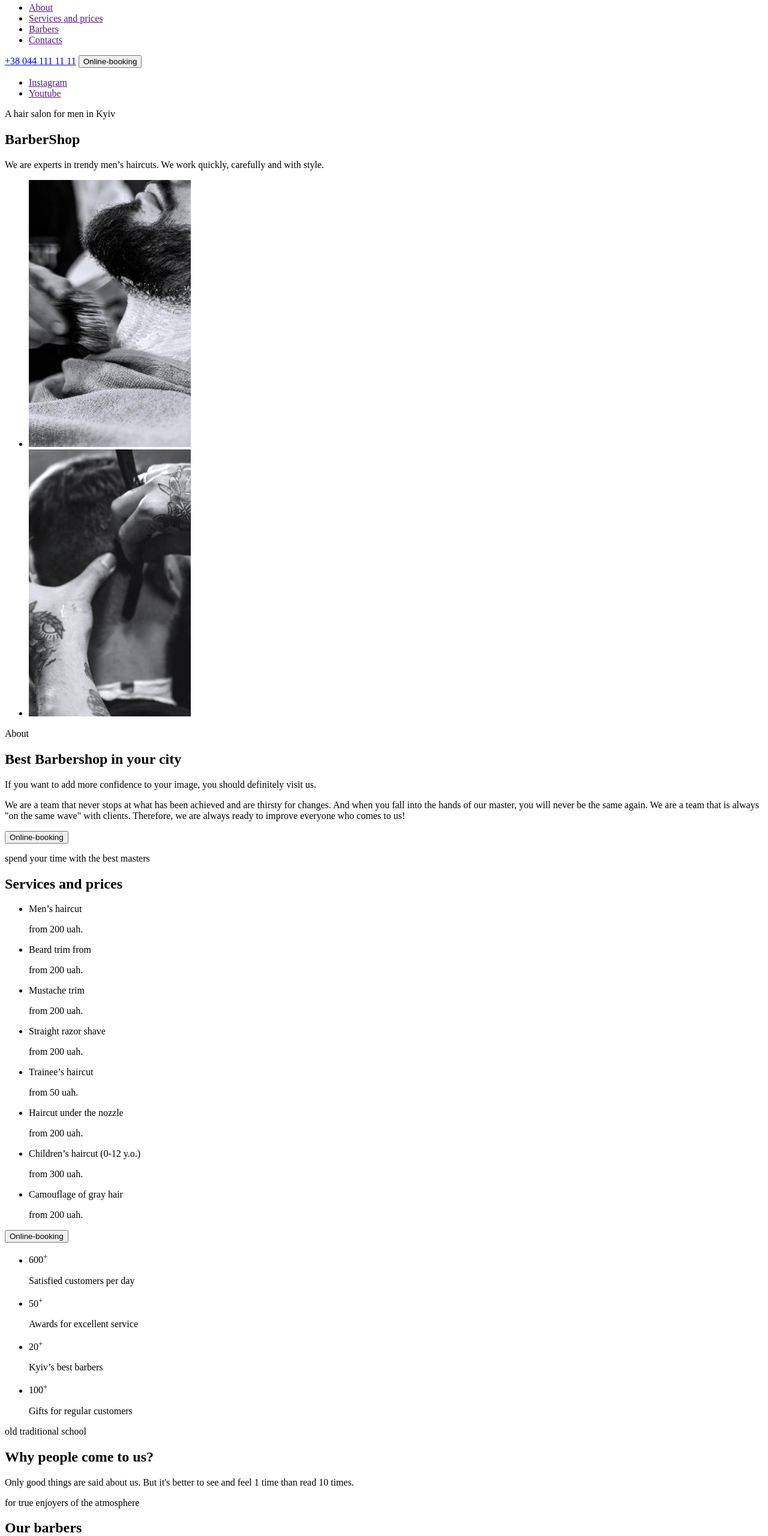
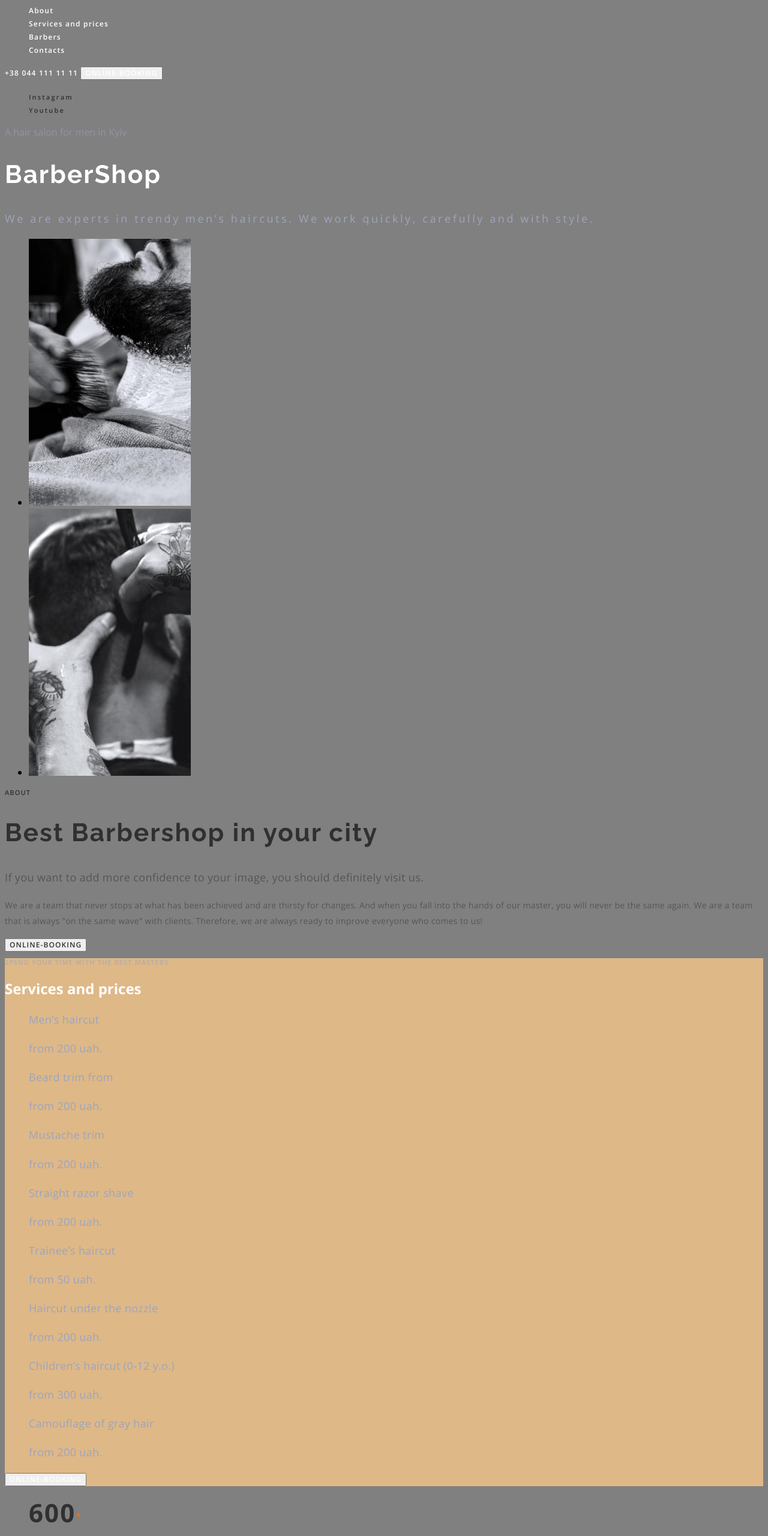
Before and after one commit to BohdanPoli/barber, a plain HTML site: page index.html in a window 1280 px wide. Shown: the part 80-2640 px from the top of the page at 60% size. Drawn offline with nearby package versions, Linux system fonts and the light colour scheme.

Commit message:
Add Css styles

```diff
--- a/css/style.css
+++ b/css/style.css
@@ -0,0 +1,240 @@
+:root {
+  --first-title-color: #303030;
+  --second-title-color: #ffffff;
+  --first-btn-color: #303030;
+  --second-btn-color: #ffffff;
+  --accent-color: #ff6c00;
+}
+
+.visually-hidden {
+  position: absolute;
+  width: 1px;
+  height: 1px;
+  padding: 0;
+  margin: -1px;
+  overflow: hidden;
+  clip: rect(0, 0, 0, 0);
+  white-space: nowrap;
+  border: 0;
+}
+
+body {
+  font-family: "Open sans", sans-serif;
+  background-color: grey;
+}
+
+.list {
+  list-style: none;
+}
+
+.link {
+  text-decoration: none;
+}
+
+.pre-title {
+  font-weight: 600;
+  font-size: 11px;
+  line-height: 1.36;
+  letter-spacing: 0.1em;
+  text-transform: uppercase;
+}
+
+.btn {
+  font-family: inherit;
+  font-weight: 600;
+  font-size: 12px;
+  line-height: 1.33;
+  letter-spacing: 0.09em;
+  text-transform: uppercase;
+}
+
+.btn:hover,
+.btn:focus {
+  background-color: var(--accent-color);
+  color: var(--second-btn-color);
+}
+
+.title {
+  font-family: "Raleway", sans-serif;
+  font-weight: 700;
+  font-size: 42px;
+  line-height: 1.17;
+  letter-spacing: 0.05em;
+}
+/* --------------------------------HEADER------------------------  */
+
+.header-link,
+.header-tel {
+  font-weight: 600;
+  font-size: 12px;
+  line-height: 1.33;
+  letter-spacing: 0.1em;
+  color: #ffffff;
+}
+
+.header-link:hover,
+.header-link:focus {
+  color: #ff6c00;
+}
+
+.header-btn {
+  color: #ffffff;
+}
+
+/* -------------------HERO SECTION----------------------  */
+
+.hero-link {
+  font-weight: 600;
+  font-size: 11px;
+  line-height: 1.36;
+  letter-spacing: 0.2em;
+  color: #303030;
+}
+
+.hero-link:hover,
+.hero-link:focus {
+  color: #ff6c00;
+}
+.hero-pre-title {
+  color: rgba(157, 164, 189, 0.6);
+}
+
+.hero-title {
+  color: var(--second-title-color);
+}
+
+.hero-after-title {
+  font-size: 18px;
+  line-height: 1.66;
+  letter-spacing: 0.2em;
+  color: #9da4bd;
+}
+
+/* -------------------ABOUT SECTION----------------------  */
+
+.about-pre-title {
+  color: #303030;
+}
+.about-title {
+  color: var(--first-title-color);
+}
+.about-after-title {
+  font-family: "Open Sans";
+  font-size: 18px;
+  line-height: 1.67;
+  letter-spacing: 0.02em;
+  color: #555555;
+}
+.about-text {
+  font-size: 14px;
+  line-height: 1.86;
+  letter-spacing: 0.02em;
+  color: #555555;
+}
+.about-btn {
+  color: var(--first-btn-color);
+}
+
+/* --------------------PRICES SECTION ------------------------- */
+
+.prices {
+  background-color: burlywood;
+}
+.prices-pre-title {
+  color: rgba(157, 164, 189, 0.6);
+}
+
+.prices-title {
+  color: var(--second-title-color);
+}
+
+.prices-item-text {
+  font-size: 18px;
+  line-height: 1.67;
+  letter-spacing: 0.02em;
+  color: #9da4bd;
+}
+
+.prices-btn {
+  color: var(--second-btn-color);
+}
+
+/* ------------------------------WHY WE SECTION----------------------------- */
+
+.benefits-item span {
+  font-weight: 700;
+  font-size: 42px;
+  line-height: 1.35;
+  text-align: center;
+  letter-spacing: 0.05em;
+  color: #303030;
+}
+
+.benefits-item sup {
+  font-weight: 600;
+  font-size: 16px;
+  line-height: 1.37;
+  text-align: center;
+  color: var(--accent-color);
+}
+
+.benefits-item-text {
+  font-weight: 600;
+  font-size: 11px;
+  line-height: 1.36;
+  text-align: center;
+  color: #303030;
+}
+
+.benefits-pre-title {
+  color: #303030;
+}
+
+.benefits-title {
+  color: #303030;
+}
+.benefits-after-title {
+  font-size: 18px;
+  line-height: 1.67;
+  letter-spacing: 0.02em;
+  color: #555555;
+}
+
+/* -------------------BARBERS--------------------- */
+
+.barbers-pre-title {
+  color: #303030;
+}
+.barbers-title {
+  color: var(--first-title-color);
+}
+.barbers-item-title {
+  font-weight: 400;
+  font-size: 18px;
+  line-height: 1.38;
+  text-align: center;
+  letter-spacing: 0.02em;
+  color: var(--first-title-color);
+}
+.barbers-item-text {
+  font-size: 14px;
+  line-height: 1.35;
+  text-align: center;
+  letter-spacing: 0.02em;
+  color: #ff6c00;
+}
+
+/* ---------------------------------GALLERY SECTION---------------------- */
+
+.gallery-pre-title {
+  color: #303030;
+}
+
+/* ------------------------------CONTACTS SECTION ---------------------- */
+
+.contacts-address {
+  font-style: normal;
+}
+.contacts-title {
+  color: var(--second-title-color);
+}
--- a/index.html
+++ b/index.html
@@ -19,27 +19,35 @@
         <img src="./images/Logo.svg" alt="site logo" />
       </a>
       <nav class="header-nav">
-        <ul class="header-list">
-          <li class="header-item"><a href="">About</a></li>
-          <li class="header-item"><a href="">Services and prices</a></li>
-          <li class="header-item"><a href="">Barbers</a></li>
-          <li class="header-item"><a href="">Contacts</a></li>
+        <ul class="header-list list">
+          <li class="header-item">
+            <a href="" class="header-link link">About</a>
+          </li>
+          <li class="header-item">
+            <a href="" class="header-link link">Services and prices</a>
+          </li>
+          <li class="header-item">
+            <a href="" class="header-link link">Barbers</a>
+          </li>
+          <li class="header-item">
+            <a href="" class="header-link link">Contacts</a>
+          </li>
         </ul>
       </nav>
-      <a href="tel:+380441111111" class="header-tel">+38 044 111 11 11</a>
-      <button type="button" class="header-btn">Online-booking</button>
+      <a href="tel:+380441111111" class="header-tel link">+38 044 111 11 11</a>
+      <button type="button" class="header-btn btn link">Online-booking</button>
     </header>
 
     <main>
       <!-- Hero section-->
       <section class="hero">
-        <ul class="hero-list">
+        <ul class="hero-list list">
           <li class="hero-item">
             <a
               href=""
               target="_blank"
               rel="noopener noreferrer nofollow"
-              class="hero-link"
+              class="hero-link link"
               >Instagram</a
             >
           </li>
@@ -48,14 +56,14 @@
               href=""
               target="_blank"
               rel="noopener noreferrer nofollow"
-              class="hero-link"
+              class="hero-link link"
               >Youtube</a
             >
           </li>
         </ul>
 
         <p class="hero-pre-title">A hair salon for men in Kyiv</p>
-        <h1 class="hero-title">BarberShop</h1>
+        <h1 class="hero-title title">BarberShop</h1>
         <p class="hero-after-title">
           We are experts in trendy men’s haircuts. We work quickly, carefully
           and with style.
@@ -63,9 +71,9 @@
       </section>
 
       <!-- About section-->
-      <section>
-        <ul>
-          <li>
+      <section class="about">
+        <ul class="about-list">
+          <li class="about-item">
             <img
               src="./images/img1.jpg"
               alt="haircuts"
@@ -73,7 +81,7 @@
               height="445"
             />
           </li>
-          <li>
+          <li class="about-item">
             <img
               src="./images/img2.jpg"
               alt="haircuts"
@@ -82,140 +90,146 @@
             />
           </li>
         </ul>
-        <p>About</p>
-        <h2>Best Barbershop in your city</h2>
-        <p>
+        <p class="about-pre-title pre-title">About</p>
+        <h2 class="about-title title">Best Barbershop in your city</h2>
+        <p class="about-after-title">
           If you want to add more confidence to your image, you should
           definitely visit us.
         </p>
-        <p>
+        <p class="about-text">
           We are a team that never stops at what has been achieved and are
           thirsty for changes. And when you fall into the hands of our master,
           you will never be the same again. We are a team that is always "on the
           same wave" with clients. Therefore, we are always ready to improve
           everyone who comes to us!
         </p>
-        <button type="button">Online-booking</button>
+        <button type="button" class="about-btn btn">Online-booking</button>
       </section>
 
       <!-- Price section-->
-      <section>
-        <p>spend your time with the best masters</p>
-        <h2>Services and prices</h2>
-        <ul>
-          <li>
-            <p>Men’s haircut</p>
-            <p>from 200 uah.</p>
+      <section class="prices">
+        <p class="prices-pre-title pre-title">
+          spend your time with the best masters
+        </p>
+        <h2 class="prices-title">Services and prices</h2>
+        <ul class="prices-list list">
+          <li class="prices-item">
+            <p class="prices-item-text">Men’s haircut</p>
+            <p class="prices-item-text">from 200 uah.</p>
           </li>
-          <li>
-            <p>Beard trim from</p>
-            <p>from 200 uah.</p>
+          <li class="prices-item">
+            <p class="prices-item-text">Beard trim from</p>
+            <p class="prices-item-text">from 200 uah.</p>
           </li>
-          <li>
-            <p>Mustache trim</p>
-            <p>from 200 uah.</p>
+          <li class="prices-item">
+            <p class="prices-item-text">Mustache trim</p>
+            <p class="prices-item-text">from 200 uah.</p>
           </li>
-          <li>
-            <p>Straight razor shave</p>
-            <p>from 200 uah.</p>
+          <li class="prices-item">
+            <p class="prices-item-text">Straight razor shave</p>
+            <p class="prices-item-text">from 200 uah.</p>
           </li>
         </ul>
 
-        <ul>
-          <li>
-            <p>Trainee’s haircut</p>
-            <p>from 50 uah.</p>
+        <ul class="prices-list list">
+          <li class="prices-item">
+            <p class="prices-item-text">Trainee’s haircut</p>
+            <p class="prices-item-text">from 50 uah.</p>
           </li>
-          <li>
-            <p>Haircut under the nozzle</p>
-            <p>from 200 uah.</p>
+          <li class="prices-item">
+            <p class="prices-item-text">Haircut under the nozzle</p>
+            <p class="prices-item-text">from 200 uah.</p>
           </li>
-          <li>
-            <p>Children’s haircut (0-12 y.o.)</p>
-            <p>from 300 uah.</p>
+          <li class="prices-item">
+            <p class="prices-item-text">Children’s haircut (0-12 y.o.)</p>
+            <p class="prices-item-text">from 300 uah.</p>
           </li>
-          <li>
-            <p>Camouflage of gray hair</p>
-            <p>from 200 uah.</p>
+          <li class="prices-item">
+            <p class="prices-item-text">Camouflage of gray hair</p>
+            <p class="prices-item-text">from 200 uah.</p>
           </li>
         </ul>
 
-        <button type="button">Online-booking</button>
+        <button type="button" class="prices-btn btn">Online-booking</button>
       </section>
 
       <!--Why we section-->
-      <section>
-        <ul>
-          <li>
+      <section class="benefits">
+        <ul class="benefits-list list">
+          <li class="benefits-item">
             <span>600</span><sup>+</sup>
-            <p>Satisfied customers per day</p>
+            <p class="benefits-item-text">Satisfied customers per day</p>
           </li>
-          <li>
+          <li class="benefits-item">
             <span>50</span><sup>+</sup>
-            <p>Awards for excellent service</p>
+            <p class="benefits-item-text">Awards for excellent service</p>
           </li>
-          <li>
+          <li class="benefits-item">
             <span>20</span><sup>+</sup>
-            <p>Kyiv’s best barbers</p>
+            <p class="benefits-item-text">Kyiv’s best barbers</p>
           </li>
-          <li>
+          <li class="benefits-item">
             <span>100</span><sup>+</sup>
-            <p>Gifts for regular customers</p>
+            <p class="benefits-item-text">Gifts for regular customers</p>
           </li>
         </ul>
 
-        <p>old traditional school</p>
-        <h2>Why people come to us?</h2>
-        <p>
+        <p class="benefits-pre-title pre-title">old traditional school</p>
+        <h2 class="benefits-title title">Why people come to us?</h2>
+        <p class="benefits-after-title">
           Only good things are said about us. But it's better to see and feel 1
           time than read 10 times.
         </p>
       </section>
 
       <!--Our Barbers section-->
-      <section>
-        <p>for true enjoyers of the atmosphere</p>
-        <h2>Our barbers</h2>
-        <ul>
-          <li>
+      <section class="barbers">
+        <p class="barbers-pre-title pre-title">
+          for true enjoyers of the atmosphere
+        </p>
+        <h2 class="barbers-title title">Our barbers</h2>
+        <ul class="barbers-list list">
+          <li class="barbers-item">
             <img
               src="./images/barber1.jpg"
               alt="barber image"
               width="370"
               height="346"
             />
-            <h3>John Smith</h3>
-            <p>Extreme Barber</p>
+            <h3 class="barbers-item-title">John Smith</h3>
+            <p class="barbers-item-text">Extreme Barber</p>
           </li>
-          <li>
+          <li class="barbers-item">
             <img
               src="./images/barber2.jpg"
               alt="barber image"
               width="370"
               height="346"
             />
-            <h3>Michele Doe</h3>
-            <p>Extreme Barber</p>
+            <h3 class="barbers-item-title">Michele Doe</h3>
+            <p class="barbers-item-text">Extreme Barber</p>
           </li>
-          <li>
+          <li class="barbers-item">
             <img
               src="./images/barber3.jpg"
               alt="barber image"
               width="370"
               height="346"
             />
-            <h3>Alan Black</h3>
-            <p>Extreme Barber</p>
+            <h3 class="barbers-item-title">Alan Black</h3>
+            <p class="barbers-item-text">Extreme Barber</p>
           </li>
         </ul>
       </section>
 
       <!--Photos section-->
-      <section>
-        <h2 hidden>Galerry</h2>
-        <p>in Latin, "barba" means "beard"</p>
-        <ul>
-          <li>
+      <section class="gallery">
+        <h2 class="visually-hidden">Gallery</h2>
+        <p class="gallery-pre-title pre-title">
+          in Latin, "barba" means "beard"
+        </p>
+        <ul class="gallery-list list">
+          <li class="gallery-item">
             <img
               src="./images/gallery1.jpg"
               alt="work gallery"
@@ -223,7 +237,7 @@
               height="360"
             />
           </li>
-          <li>
+          <li class="gallery-item">
             <img
               src="./images/gallery2.jpg"
               alt="work gallery"
@@ -239,7 +253,7 @@
               height="360"
             />
           </li>
-          <li>
+          <li class="gallery-item">
             <img
               src="./images/gallery4.jpg"
               alt="work gallery"
@@ -256,11 +270,11 @@
       </section>
 
       <!-- Contacts section  -->
-      <section>
-        <h2>Contacts</h2>
-        <address>
-          <ul>
-            <li>
+      <section class="contacts">
+        <h2 class="contacts-title title">Contacts</h2>
+        <address class="contacts-address">
+          <ul class="contacts-list list">
+            <li class="contacts-item">
               <a
                 href="https://goo.gl/maps/vqsHFXbXkTk5BjP29"
                 target="_blank"
@@ -268,8 +282,10 @@
                 >st. Vasilkovaya, 7A Kiev, 08132</a
               >
             </li>
-            <li><a href="tel:+38044111111">+38 044 111 11 11</a></li>
-            <li>
+            <li class="contacts-item">
+              <a href="tel:+38044111111">+38 044 111 11 11</a>
+            </li>
+            <li class="contacts-item">
               <a href="mailto:barbershop@email.com">barbershop@email.com</a>
             </li>
           </ul>
```
